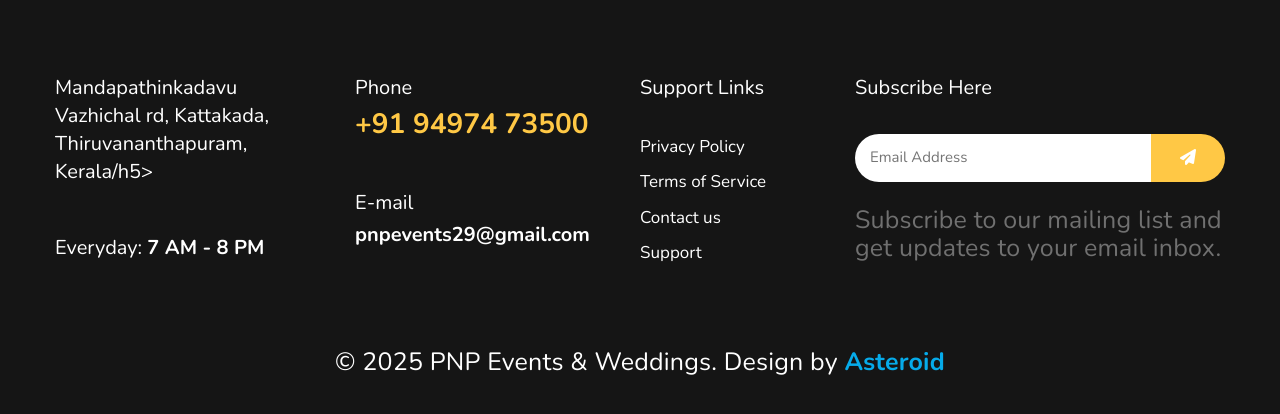
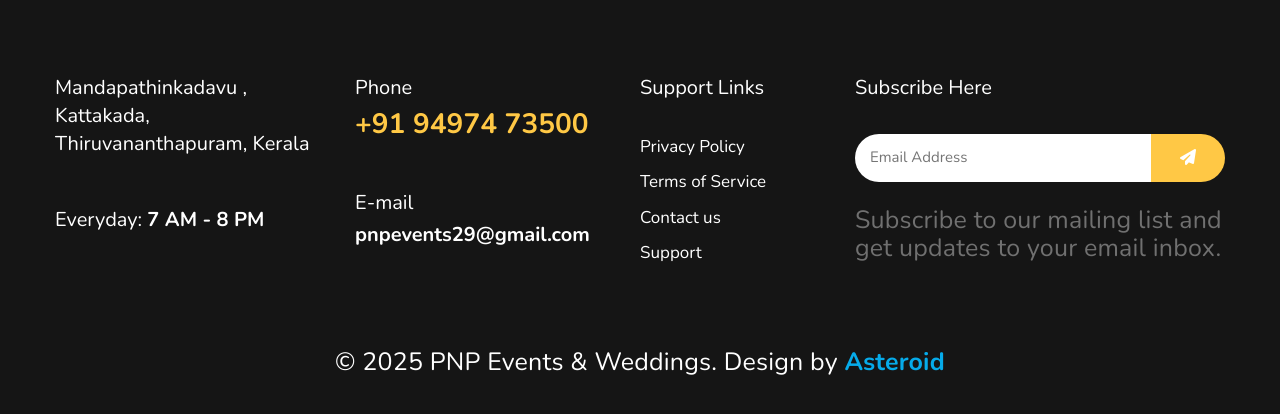
Before and after one commit to pnpevent/pnp, a plain HTML site: page gallery.html in a window 1280 px wide. Shown: the part 3539-3953 px from the top of the page. Drawn offline with nearby package versions, Linux system fonts and the light colour scheme.

Commit message:
Update gallery.html <h5>Mandapathinkadavu , Kattakada, Thiruvananthapuram, Kerala</h5>3

```diff
--- a/gallery.html
+++ b/gallery.html
@@ -186,9 +186,8 @@
                 <div class="row footer-top-29 pt-lg-5 pt-sm-4">
                     <div class="col-lg-3 col-sm-6">
                         <div class="address-grid">
-                            <h5>Mandapathinkadavu
-Vazhichal rd,
-Kattakada, Thiruvananthapuram, Kerala/h5>
+                            <h5>Mandapathinkadavu ,
+Kattakada, Thiruvananthapuram, Kerala</h5>
                             <h5 class="mt-sm-5 mt-4">Everyday: <span> 7 AM - 8 PM</span></h5>
                         </div>
                     </div>
```
